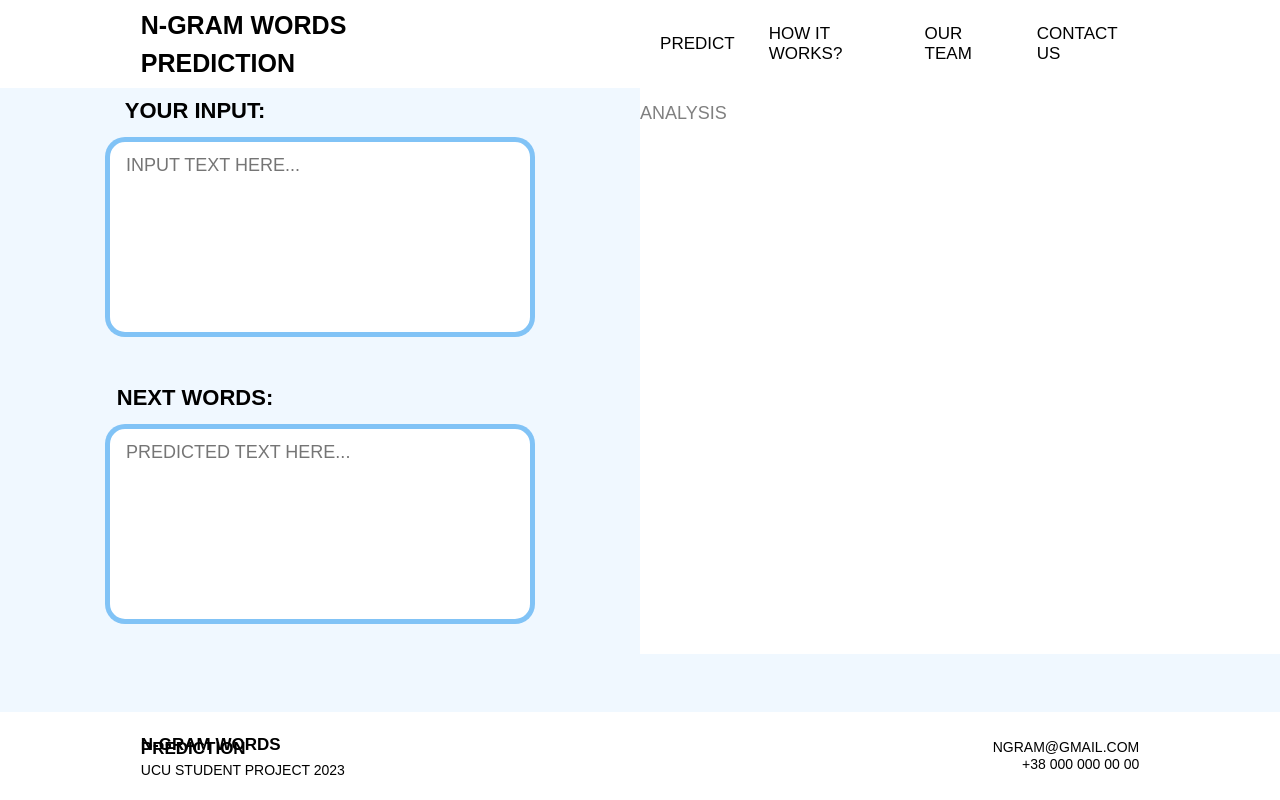
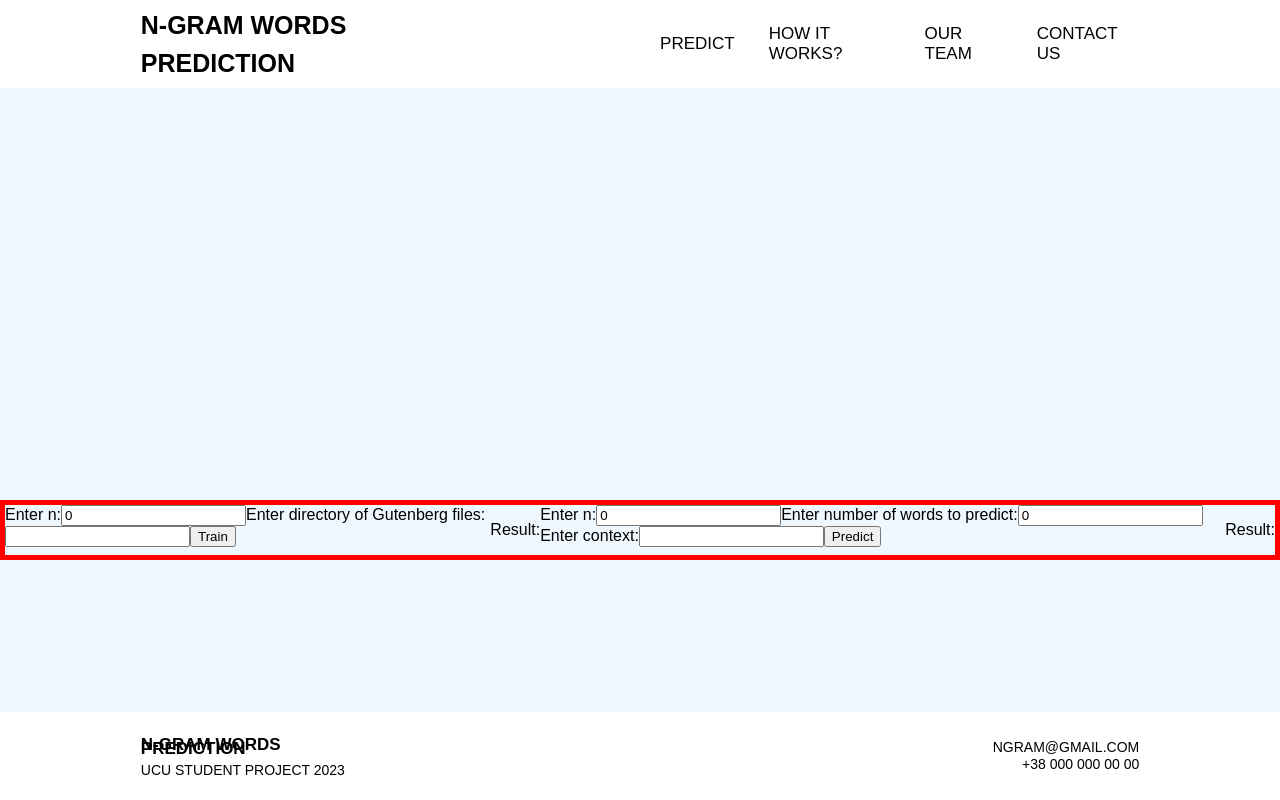
Before and after one commit to maslenchenko/ngram-web-project, a React (Create React App) app: page /analysis in a window 1280 px wide. Built offline with nearby package versions, Linux system fonts and the light colour scheme.

Commit message:
api added + analysis form

```diff
--- a/src/App.js
+++ b/src/App.js
@@ -1,5 +1,6 @@
 // import logo from './logo.svg';
 import './App.css';
+import React  from "react";
 import Header from "./components/header";
 import Footer from "./components/footer";
 import {BrowserRouter as Router, Route, Routes} from "react-router-dom";
@@ -19,7 +20,7 @@ function App() {
           <Route path="/about" element={About()} />
           <Route path="/team" element={Team()} />
           <Route path="/contact" element={Contact()} />
-          <Route path="/analysis" element={Analysis()} />
+          <Route path="/analysis" element={<Analysis />} />
         </Routes>
         <Footer />
       </Router>
--- a/src/pages/analysis.js
+++ b/src/pages/analysis.js
@@ -1,22 +1,130 @@
-import React from 'react'
+import React, {Component} from 'react'
+import '../styles/analysis.css'
+
 // import QuestionInput from '../components/question-input'
-import PredictText from '../components/predict-textarea'
+// import PredictText from '../components/predict-textarea'
 
 
-function Analysis() {
-  return (
-    <div className='analysis-main'>
-      <div className='text-unit'>
-        <h2 className='analysis-title'>Your input:</h2>
-        <PredictText text="Input text here..."/>
-        <h2 className='analysis-title'>Next words:</h2>
-        <PredictText text="Predicted text here..."/>
-      </div>
-      <div className='analysis-unit'>
-        <p>Analysis</p>
-      </div>
-    </div>
-  )
+// function Analysis() {
+//   return (
+//     <div className='analysis-main'>
+//       <div className='text-unit'>
+//         <h2 className='analysis-title'>Your input:</h2>
+//         <PredictText text="Input text here..."/>
+//         <h2 className='analysis-title'>Next words:</h2>
+//         <PredictText text="Predicted text here..."/>
+//       </div>
+//       <div className='analysis-unit'>
+//         <p>Analysis</p>
+//       </div>
+//     </div>
+//   )
+// }
+
+
+class Analysis extends Component {
+    constructor(props) {
+        super(props);
+        this.state = {
+            n: 0,
+            numToPredict: 0,
+            path: '',
+            context: '',
+
+            resultTrain: {},
+            resultPredict: {},
+            resultPrevious: {}
+        }
+
+        this.apiUrl = 'http://localhost:8080';
+
+        this.handleNInput = this.handleNInput.bind(this);
+        this.handlePathInput = this.handlePathInput.bind(this);
+        this.handleNumToPredictInput = this.handleNumToPredictInput.bind(this);
+        this.handleContextInput = this.handleContextInput.bind(this);
+
+        this.handleTrainSubmit = this.handleTrainSubmit.bind(this);
+        this.handlePredictSubmit = this.handlePredictSubmit.bind(this);
+    }
+
+    handleNInput(event) {
+        this.setState({n: event.target.value});
+    }
+
+    handlePathInput(event) {
+        this.setState({path: event.target.value});
+    }
+
+    handleNumToPredictInput(event) {
+        this.setState({numToPredict: event.target.value});
+    }
+
+    handleContextInput(event) {
+        this.setState({context: event.target.value});
+    }
+
+    async handleTrainSubmit(event) {
+        event.preventDefault();
+        const url = `${this.apiUrl}/train?path=${this.state.path}&n=${this.state.n}`;
+        fetch(url) //, {headers: new Headers({
+            // "ngrok-skip-browser-warning": "69420"})} )
+            .then(res => res.json())
+            .then(res => this.setState({ path: this.state.path,
+                n: this.state.n,
+                resultTrain: res }));
+    }
+
+    async handlePredictSubmit(event) {
+        event.preventDefault();
+        const url = `${this.apiUrl}/predict?n=${this.state.n}&num_to_predict=${this.state.numToPredict}&context=${this.state.context}`;
+        fetch(url) //, {headers: new Headers({
+            // "ngrok-skip-browser-warning": "69420"})} )
+            .then(res => res.json())
+            .then(res => this.setState({ n: this.state.n,
+                numToPredict: this.state.numToPredict,
+                context: this.state.context,
+                resultPredict: res }));
+    }
+
+    render() {
+        return (
+            <div className='analysis-main'>
+                <form onSubmit={this.handleTrainSubmit}>
+                    <label>
+                        Enter n:
+                        <input type="number" value={this.state.n} onChange={this.handleNInput} />
+                    </label>
+                    <label>
+                        Enter directory of Gutenberg files:
+                        <input type="text" value={this.state.path} onChange={this.handlePathInput} />
+                    </label>
+                    <button type="submit">Train</button>
+                </form>
+                {this.state.resultTrain.output ?
+                    <p>Result: {this.state.resultTrain.output.map((item, i) => <p key={i}>{item}</p>)}</p>
+                    : <p>Result: </p>}
+
+
+                <form onSubmit={this.handlePredictSubmit}>
+                    <label>
+                        Enter n:
+                        <input type="number" value={this.state.n} onChange={this.handleNInput} />
+                    </label>
+                    <label>
+                        Enter number of words to predict:
+                        <input type="number" value={this.state.numToPredict} onChange={this.handleNumToPredictInput} />
+                    </label>
+                    <label>
+                        Enter context:
+                        <input type="text" value={this.state.context} onChange={this.handleContextInput} />
+                    </label>
+                    <button type="submit">Predict</button>
+                </form>
+                {this.state.resultPredict.output ?
+                    <p>Result: {this.state.resultPredict.output.map((item, i) => <p key={i}>{item}</p>)}</p>
+                    : <p>Result: </p>}
+            </div>
+        );
+    }
 }
-
-export default Analysis
+export default Analysis;
--- a/src/styles/analysis.css
+++ b/src/styles/analysis.css
@@ -1,10 +1,9 @@
 .analysis-main {
     width: 100%;
-    margin-top: 5rem;
+    margin-top: 500px;
     display: flex;
     justify-content: space-between;
-    /* border: #808080 solid 5px; */
-
+     border: red solid 5px;
 }
 
 .predict-area{
```
Also changed, not shown: data/corpus.txt (added), 3 other files (tests, documents, lock files or other folders).
